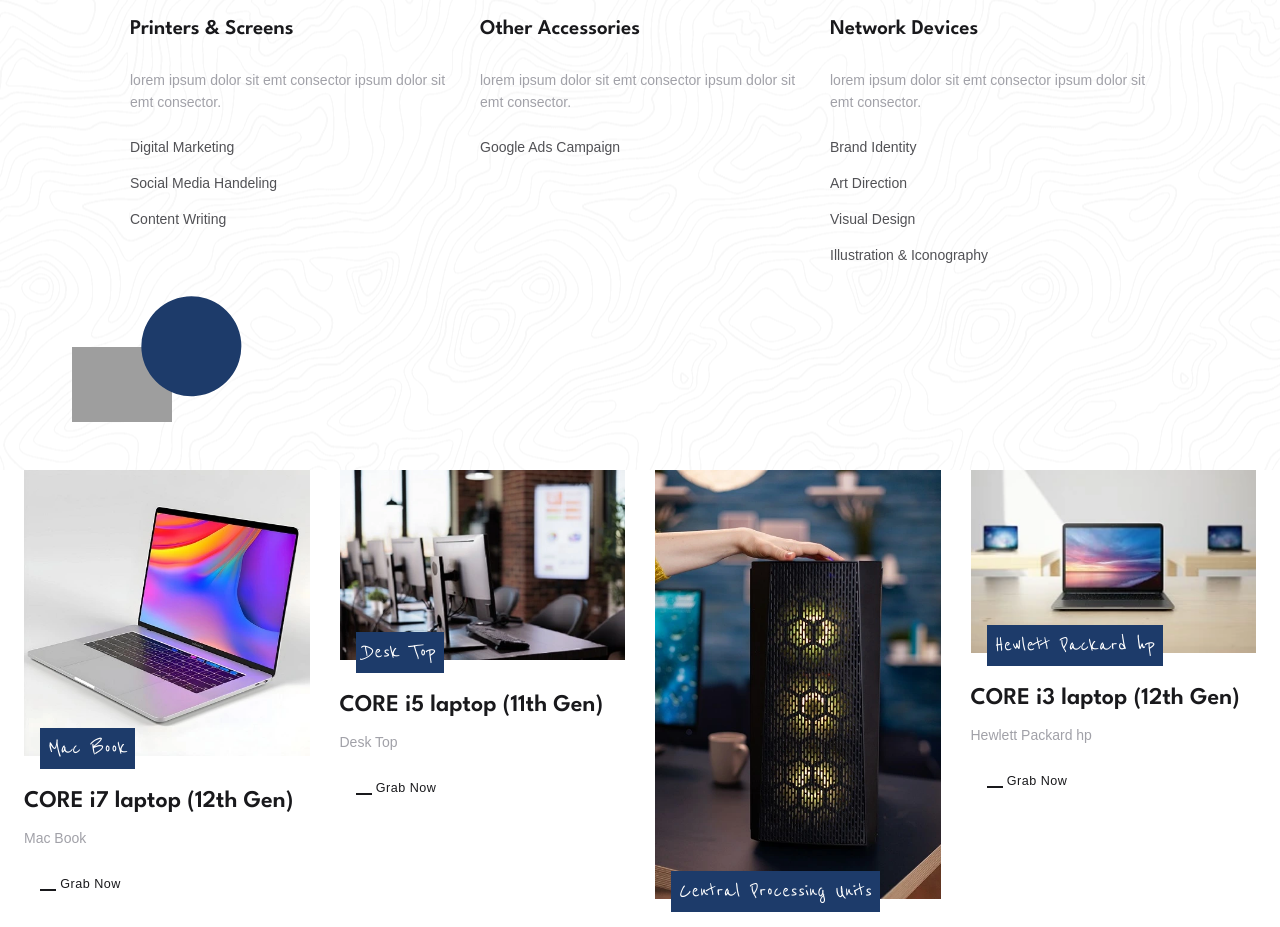
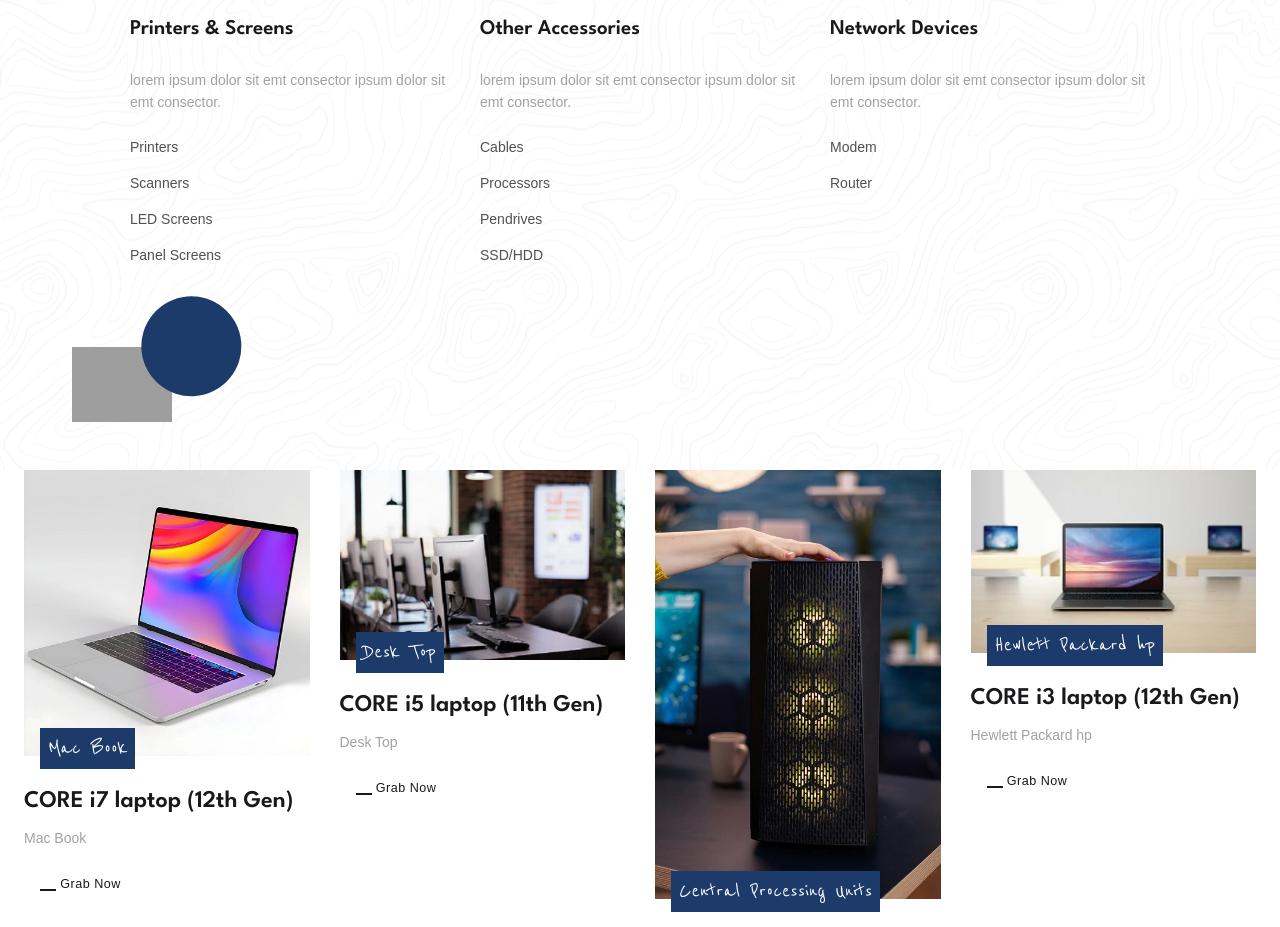
Before and after one commit to Bhagirath-Technologies/btpl-webapp, a React (Create React App) app: page /rental in a window 1280 px wide. Shown: the part 940-1867 px from the top of the page. Built offline with nearby package versions, Linux system fonts and the light colour scheme; grey boxes are pictures that could not be loaded.

Commit message:
added toml and new rental items in header

```diff
--- a/src/components/Header.jsx
+++ b/src/components/Header.jsx
@@ -320,10 +320,10 @@
                                                 <div class="col-sm-6 col-lg-3">
                                                     <ul class="list-unstyled">
                                                         <li class="dropdown-header">Laptops</li>
-                                                        <li> <Link class="dropdown-item" to="/rental"><i class="fas fa-laptop fa-fw me-2"></i>MacBook</Link> </li>
-                                                        <li> <Link class="dropdown-item" to="/rental"><i class="fas fa-desktop fa-fw me-2"></i>Desktop</Link> </li>
-                                                        <li> <Link class="dropdown-item" to="/rental"><i class="fas fa-screwdriver fa-fw me-2"></i>Pendrive</Link> </li>
-                                                        <li> <Link class="dropdown-item" to="/rental"><i class="fas fa-keyboard fa-fw me-2"></i>Keyboard</Link> </li>
+                                                        <li> <Link class="dropdown-item" to="/rental/1"><i class="bi bi-laptop fa-fw me-2"></i>MacBook</Link> </li>
+                                                        <li> <Link class="dropdown-item" to="/rental/2"><i class="fas fa-laptop fa-fw me-2"></i>MacBook Air</Link> </li>
+                                                        <li> <Link class="dropdown-item" to="/rental/6"><i class="bi bi-laptop-fill fa-fw me-2"></i>Hp Laptops</Link> </li>
+                                                        <li> <Link class="dropdown-item" to="/rental/11"><i class="fas fa-laptop-code blink-animation fa-fw me-2"></i>Other Laptops</Link> </li>
                                                         {/* <li> <Link class="dropdown-item" to="/rental"><i class="far fa-user fa-fw me-2"></i>Avatar</Link> </li>
                                                         <li> <Link class="dropdown-item" to="/rental"><i class="fas fa-quote-right fa-fw me-2"></i>Blockquote</Link> </li>
                                                         <li> <Link class="dropdown-item" to="/rental"><i class="fas fa-angle-right fa-fw me-2"></i>breadcrumbs</Link> </li>
@@ -334,10 +334,10 @@
                                                 <div class="col-sm-6 col-lg-3">
                                                     <ul class="list-unstyled">
                                                         <li class="dropdown-header">Desktops</li>
-                                                        <li> <Link class="dropdown-item" to="elements-clients.html"><i class="fas fa-laptop-code fa-fw me-2"></i>MacBook Air</Link> </li>
-                                                        <li> <Link class="dropdown-item" to="elements-counter.html"><i class="fas fa-hdd fa-fw me-2"></i>CPUs</Link> </li>
+                                                        <li> <Link class="dropdown-item" to="/rental/10"><i class="fas fa-desktop fa-fw me-2"></i>Computers</Link> </li>
+                                                        <li> <Link class="dropdown-item" to="/rental/2"><i class="bi bi-pc-display-horizontal fa-fw me-2"></i>Desktop</Link> </li>
+                                                        <li> <Link class="dropdown-item" to="elements-clients.html"><i class="bi bi-pc-display fa-fw me-2"></i>Gaming Computers</Link> </li>
                                                         <li> <Link class="dropdown-item" to="elements-decorations.html"><i class="fal fa-hdd fa-fw me-2"></i>HDD Desktop</Link> </li>
-                                                        <li> <Link class="dropdown-item" to="elements-divider.html"><i class="fas fa-mouse fa-fw me-2"></i>Mouse</Link> </li>
                                                         {/* <li> <Link class="dropdown-item" to="elements-feature-box.html"><i class="fas fa-newspaper fa-fw me-2"></i>Feature box</Link> </li>
                                                         <li> <Link class="dropdown-item" to="elements-forms.html"><i class="far fa-clipboard fa-fw me-2"></i>Forms</Link> </li>
                                                         <li> <Link class="dropdown-item" to="elements-forms-layout.html"><i class="fab fa-wpforms fa-fw me-2"></i>Forms layout</Link> </li>
@@ -348,7 +348,10 @@
                                                 <div class="col-sm-6 col-lg-3">
                                                     <ul class="list-unstyled">
                                                         <li class="dropdown-header">Peripherals</li>
-                                                        <li> <Link class="dropdown-item" to="elements-modals.html"><i class="fas fa-laptop fa-fw me-2"></i>Hp Laptops</Link> </li>
+                                                        <li> <Link class="dropdown-item" to="elements-modals.html"><i class="bi bi-webcam-fill fa-fw me-2"></i>IP Cameras</Link> </li>
+                                                        <li> <Link class="dropdown-item" to="/rental/3"><i class="fas fa-hdd fa-fw me-2"></i>CPUs</Link> </li>
+                                                        <li> <Link class="dropdown-item" to="/rental"><i class="fas fa-keyboard fa-fw me-2"></i>Keyboard</Link> </li>
+                                                        <li> <Link class="dropdown-item" to="elements-divider.html"><i class="fas fa-mouse fa-fw me-2"></i>Mouse</Link> </li>
                                                         <li> <Link class="dropdown-item" to="elements-offcanvas.html"><i class="fas fa-camera fa-fw me-2"></i>Camera</Link> </li>
                                                         <li> <Link class="dropdown-item" to="elements-pagination.html"><i class="far fa-hdd fa-fw me-2"></i>HDD Laptops</Link> </li>
                                                         <li> <Link class="dropdown-item" to="elements-preloader.html"><i class="fas fa-spinner fa-spin fa-fw me-2"></i>IT Peripheral</Link> </li>
@@ -361,7 +364,12 @@
                                                 </div>
                                                 <div class="col-sm-6 col-lg-3">
                                                     <ul class="list-unstyled">
-                                                        <li class="dropdown-header">Printers & Scanners</li>
+                                                        <li class="dropdown-header">Printers & Screens</li>
+                                                        <li> <Link class="dropdown-item" to="elements-video-background.html"><i class="fas fa-print fa-fw me-2"></i>Printers</Link> </li>
+                                                        <li> <Link class="dropdown-item" to="elements-video-background.html"><i class="bi bi-printer-fill fa-fw me-2"></i>Scanners</Link> </li>
+                                                        <li> <Link class="dropdown-item" to="elements-video.html"><i class="fas fa-tv fa-fw me-2"></i>LED Screens</Link> </li>
+                                                        <li> <Link class="dropdown-item" to="elements-video.html"><i class="bi bi-tv-fill fa-fw me-2"></i>Panel Screens</Link> </li>
+
                                                         <li> <Link class="dropdown-item" to="elements-typing-headlines.html"><i class="fas fa-i-cursor blink-animation fa-fw me-2"></i>Laptops</Link> </li>
                                                         <li> <Link class="dropdown-item" to="elements-typography.html"><i class="fas fa-video fa-fw me-2"></i>IP Cameras</Link> </li>
                                                         <li> <Link class="dropdown-item" to="elements-video.html"><i class="fas fa-sim-card fa-fw me-2"></i>SSD</Link> </li>
--- a/src/data/RentalServicedata.js
+++ b/src/data/RentalServicedata.js
@@ -82,7 +82,7 @@
   {
     id: "10",
     type: 'rental',
-    title: "Desktops",
+    title: "Computers",
     desc: "CORE i3 laptop (12th Gen)",
     image: "../assets/images/IT Assets/10.webp",
     class: "col-sm-6 col-md-4 col-lg-3 col-xxl-2",
@@ -167,9 +167,10 @@
     desc: "lorem ipsum dolor sit emt consector ipsum dolor sit emt consector.",
     hashlinks: "service_detail",
     properties: [
-      "Digital Marketing",
-      "Social Media Handeling",
-      "Content Writing",
+      "Printers",
+      "Scanners",
+      "LED Screens",
+      "Panel Screens",
     ],
     links: [
       "/services/9",
@@ -184,7 +185,10 @@
     title: "Other Accessories",
     desc: "lorem ipsum dolor sit emt consector ipsum dolor sit emt consector.",
     hashlinks: "service_detail",
-    properties: ["Google Ads Campaign"],
+    properties: ["Cables",
+    "Processors",
+    "Pendrives",
+    "SSD/HDD",],
     links: [
       "/services/11",
     ],
@@ -197,10 +201,8 @@
     desc: "lorem ipsum dolor sit emt consector ipsum dolor sit emt consector.",
     hashlinks: "service_detail",
     properties: [
-      "Brand Identity",
-      "Art Direction",
-      "Visual Design",
-      "Illustration & Iconography",
+      "Modem",
+      "Router",
     ],
     links: [
       "/services/13",
```
Also changed, not shown: 1 other file (tests, documents, lock files or other folders).
